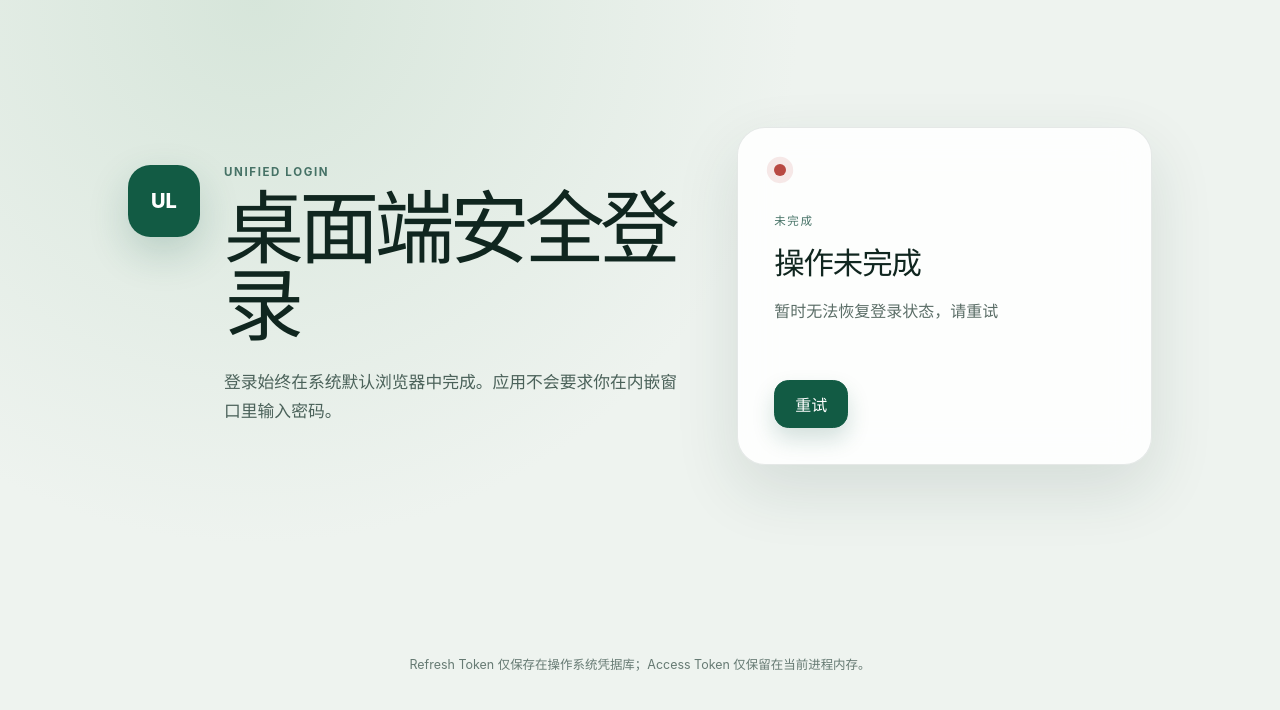
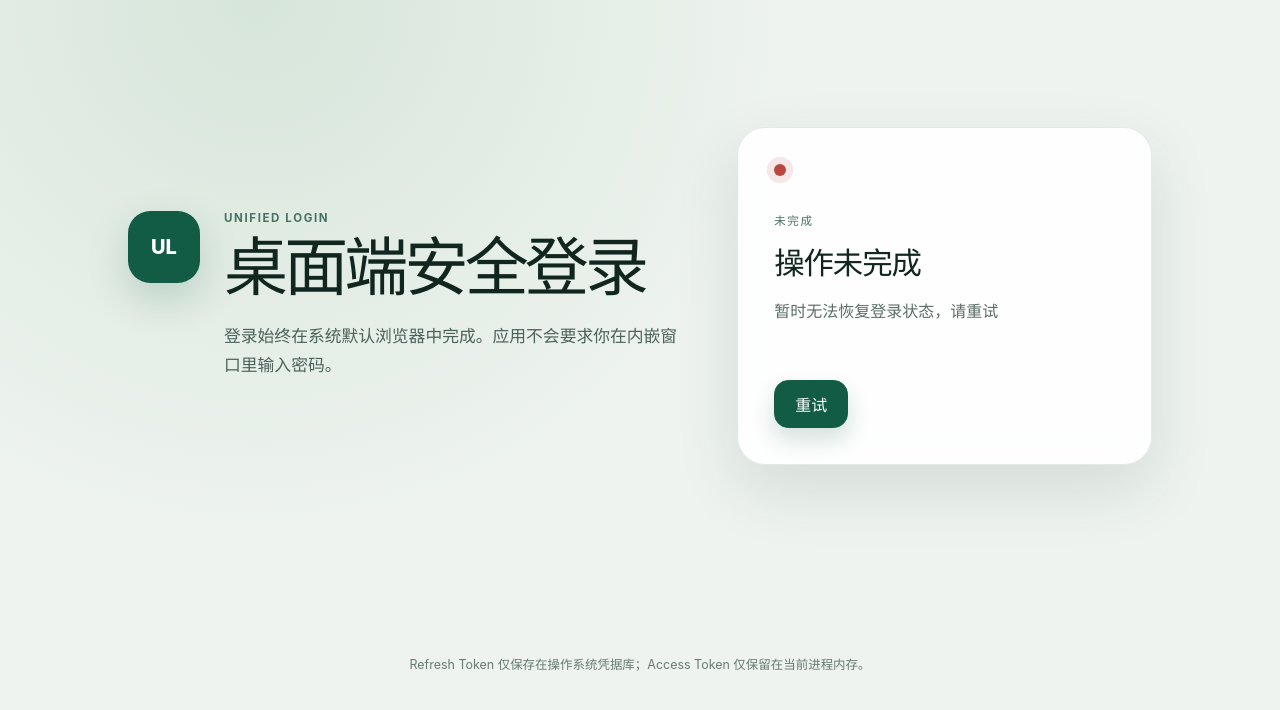
Before and after one commit to masterAventador/unified-login, a website built with Vite: page desktop/demo-desktop/index.html in a window 1280 px wide. Built offline with nearby package versions, Linux system fonts and the light colour scheme.

Commit message:
fix(desktop): 避免中文主标题孤字换行

```diff
--- a/desktop/demo-desktop/src/styles.css
+++ b/desktop/demo-desktop/src/styles.css
@@ -68,9 +68,8 @@ button {
 }
 
 h1 {
-  max-width: 10ch;
   margin: 0;
-  font-size: clamp(2.8rem, 7vw, 5rem);
+  font-size: clamp(2.8rem, 6vw, 4rem);
   line-height: 0.96;
   letter-spacing: -0.06em;
 }
```
